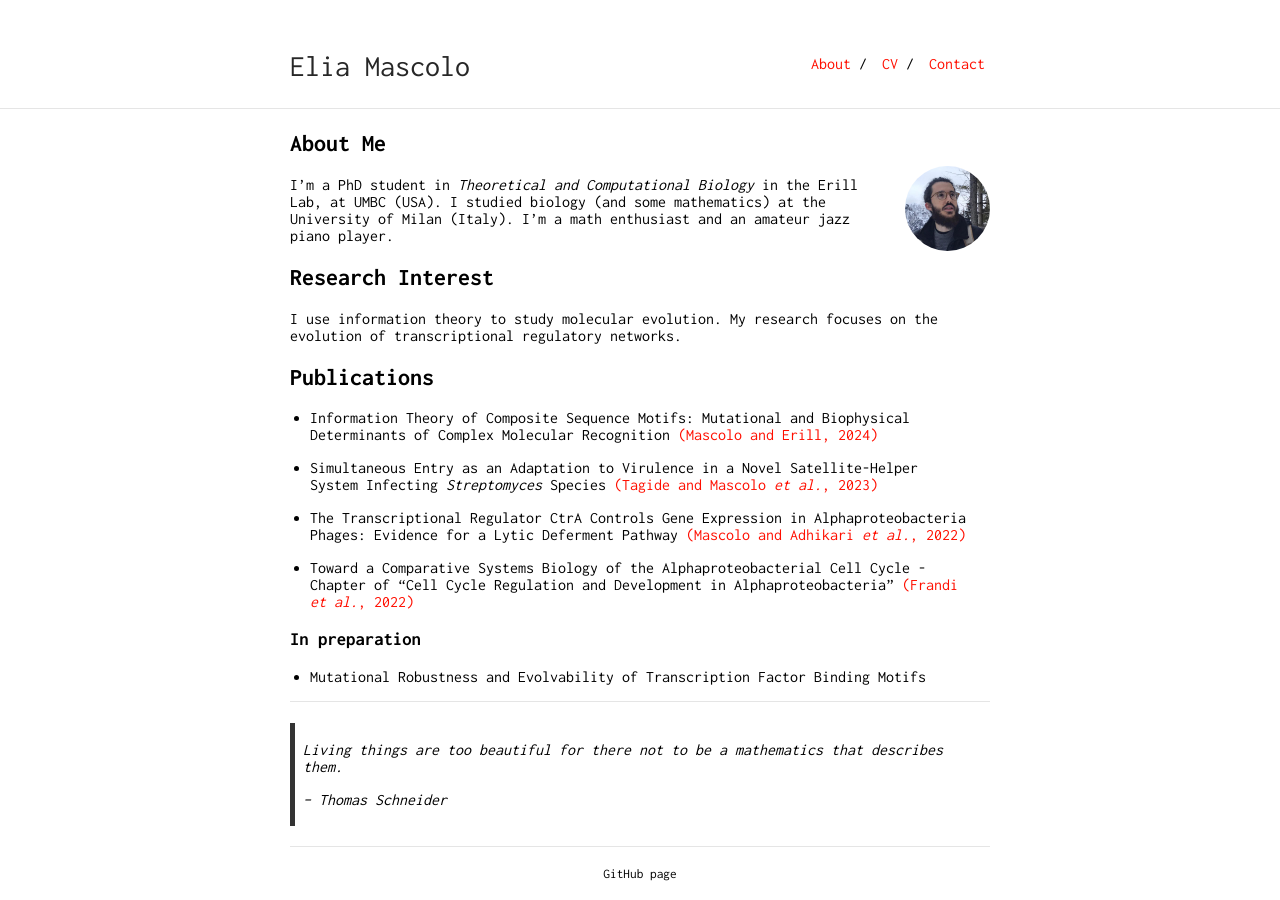
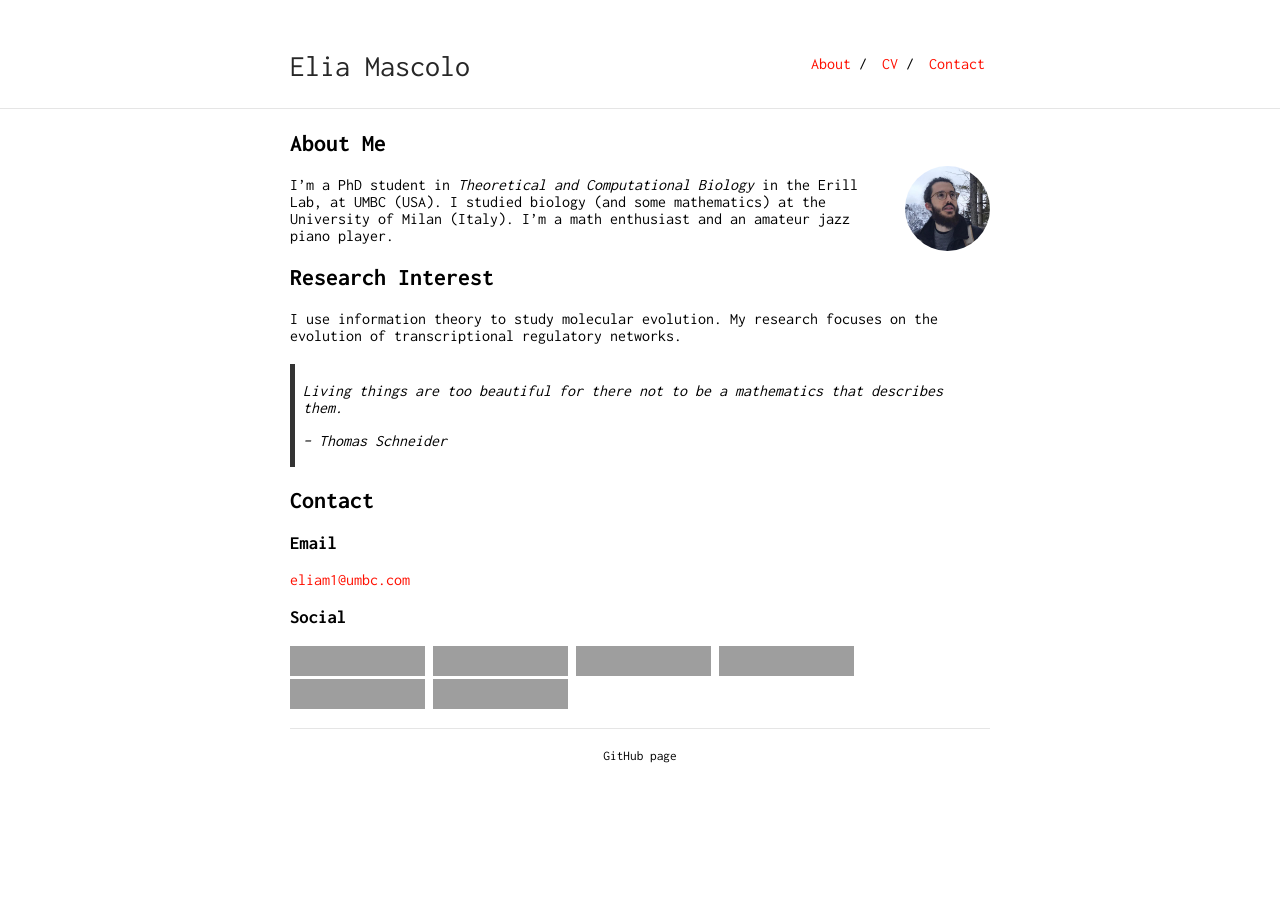
Before and after one commit to eliamascolo/eliamascolo.github.io, a Jekyll site: the page built from index.md, in a window 1280 px wide. Built offline with Jekyll 4.4.1, drawn with Linux system fonts in a browser that asks for light colours; our own code applies the rules of GitHub Pages for plain Markdown files; grey boxes are pictures that could not be loaded.

Commit message:
Update index.md

```diff
--- a/index.md
+++ b/index.md
@@ -14,29 +14,33 @@ I'm a math enthusiast and an amateur jazz piano player.
 
 I use information theory to study molecular evolution. My research focuses on the evolution of transcriptional regulatory networks.
 
-
-## Publications
-
-* Information Theory of Composite Sequence Motifs: Mutational and Biophysical Determinants of Complex Molecular Recognition
-[(Mascolo and Erill, 2024)](https://doi.org/10.1101/2024.11.11.623117)
-
-* Simultaneous Entry as an Adaptation to Virulence in a Novel Satellite-Helper System Infecting *Streptomyces* Species
-[(Tagide and Mascolo *et al.*, 2023)](https://doi.org/10.1038/s41396-023-01548-0)
-
-* The Transcriptional Regulator CtrA Controls Gene Expression in Alphaproteobacteria Phages: Evidence for a Lytic Deferment Pathway
-[(Mascolo and Adhikari *et al.*, 2022)](https://doi.org/10.3389/fmicb.2022.918015)
-
-* Toward a Comparative Systems Biology of the Alphaproteobacterial Cell Cycle - Chapter of "Cell Cycle Regulation and Development in Alphaproteobacteria"
-[(Frandi *et al.*, 2022)](https://doi.org/10.1007/978-3-030-90621-4_1)
-
-### In preparation
-
-* Mutational Robustness and Evolvability of Transcription Factor Binding Motifs
-
-
-
----
-
 > Living things are too beautiful for there not to be a mathematics that describes them.
 >
 > -- <cite>Thomas Schneider</cite>
+
+## Contact
+
+### Email
+
+[eliam1@umbc.com](mailto:eliam1@umbc.com)
+
+### Social
+
+<a href="https://bsky.app/profile/eliamascolo.bsky.social">
+  <img src="https://img.shields.io/badge/Bluesky-0285FF?logo=bluesky&logoColor=fff&style=for-the-badge" alt="BlueSky Badge" class="socialbadge">
+</a>
+<a href="https://twitter.com/EliaMascolo">
+  <img src="https://img.shields.io/badge/X-000000.svg?style=for-the-badge&logo=X&logoColor=white" alt="X Badge" class="socialbadge">
+</a>
+<a href="https://orcid.org/0000-0003-2977-7844">
+  <img src="https://img.shields.io/badge/orcid-A6CE39?style=for-the-badge&logo=orcid&logoColor=white" alt="ORCID Badge" class="socialbadge">
+</a>
+<a href="https://www.linkedin.com/in/eliamascolo/">
+  <img src="https://img.shields.io/badge/LinkedIn-0077B5?style=for-the-badge&logo=linkedin&logoColor=white" alt="LinkedIn Badge" class="socialbadge">
+</a>
+<a href="https://www.researchgate.net/profile/Elia-Mascolo">
+  <img src="https://img.shields.io/badge/Research_Gate-00CCBB.svg?&style=for-the-badge&logo=ResearchGate&logoColor=white" alt="ResearchGate Badge" class="socialbadge">
+</a>
+<a href="https://scholar.google.com/citations?user=xcVjtnsAAAAJ&hl=it&oi=ao">
+  <img src="https://img.shields.io/badge/Google_Scholar-4285F4?style=for-the-badge&logo=google-scholar&logoColor=white" alt="GoogleScholar Badge" class="socialbadge">
+</a>
```
